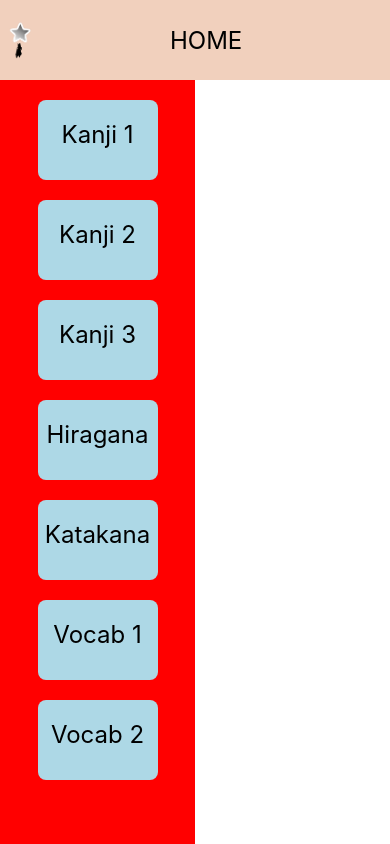
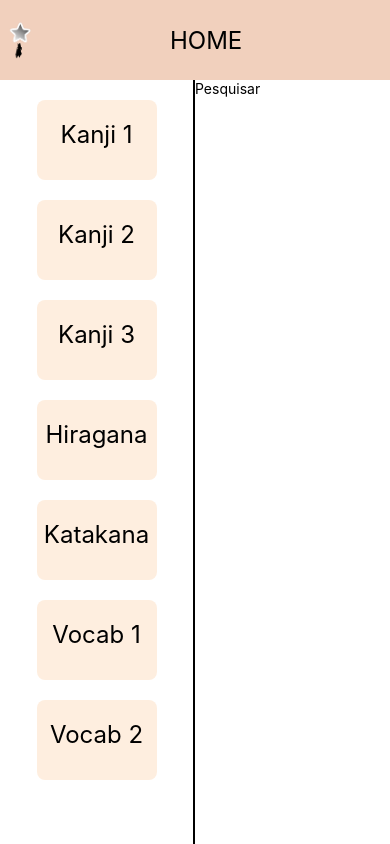
Before and after one commit to pmanso28/React-Native-Practice, a React Native app in the folder janki/: screen / in a window 390 px wide. Built offline with nearby package versions, Linux system fonts and the light colour scheme.

Commit message:
Pseudosearch added
Some details missing on the created decks tab

```diff
--- a/janki/App.js
+++ b/janki/App.js
@@ -1,9 +1,11 @@
 import { StatusBar } from 'expo-status-bar';
-import { StyleSheet, Text, View, ScrollView, Image, FlatList} from 'react-native';
+import { StyleSheet, Text, TextInput, View, ScrollView, Image, FlatList} from 'react-native';
 import { useState } from 'react';
 
 
 export default function App() {
+
+  const [pesquisado,setPesquisado] = useState('')
 
   const [decks, setDecks] = useState([
     {deck: 'Kanji 1', key: 1 },
@@ -18,6 +20,7 @@ export default function App() {
   return (
 
     <View style={styles.container}>
+
       <View style={styles.header}>
         <Image
         style={styles.tinyLogo}
@@ -25,6 +28,7 @@ export default function App() {
         />
         <Text style={styles.titleHome}>HOME</Text>
       </View>
+
       <View style={styles.ladoalado}>
         <FlatList style={styles.lista}
         numColumns={1}
@@ -34,7 +38,17 @@ export default function App() {
           <Text style={styles.quadrado}>{item.deck}</Text>
         )}
         />
+
         <View style={styles.pesquisa}>
+          <TextInput
+            onChangeText={setPesquisado}
+            placeholder= 'Pesquisar' ></TextInput>
+
+            {pesquisado != ''  ?
+            <Text>Nenhum resultado com {pesquisado} foi encontrado!</Text>
+            :
+            <Text></Text>}
+
         </View>
       </View>
 
@@ -76,13 +90,19 @@ const styles = StyleSheet.create({
   ladoalado: {
     flex: 1,
     flexDirection:'row',
-    maxWidth: '50%',
+    maxWidth: '100%',
 
   },
 
   lista: {
     //Disposição na tela
-    backgroundColor: 'red',
+    backgroundColor: 'white',
+    borderRightWidth:  2,
+    width: '50%',
+  },
+
+  textoDecks:{
+    fontSize: 24,
   },
 
   quadrado:{
@@ -91,7 +111,7 @@ const styles = StyleSheet.create({
     fontSize: 24,
 
     //Configuração das caixas
-    backgroundColor: 'lightblue',
+    backgroundColor: 'rgba(253, 216, 182, 0.44)',
     width: 120,
     height: 80,
     paddingTop: 20,
@@ -101,7 +121,8 @@ const styles = StyleSheet.create({
     },
 
     pesquisa: {
-      backgroundColor: 'blue',
+      backgroundColor: 'white',
+      width: '50%'
     },
 
     botoes: {
```
Lines whose indentation alone changed are shown as unchanged.
